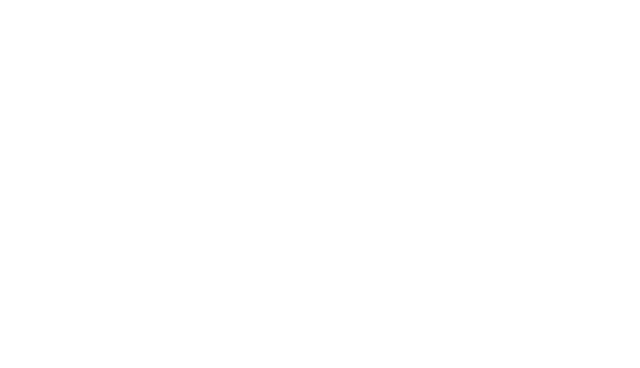
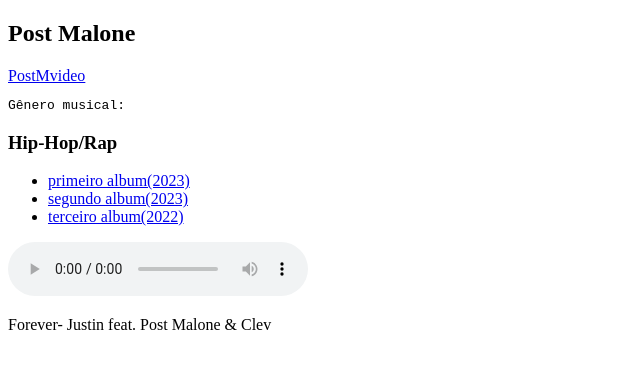
Before and after one commit to Ailton02/TarefaHtml, a plain HTML site: page index.html in a window 1280 px wide. Shown: the whole page, without its empty margins (0-640 px from the left). Drawn offline with Linux system fonts and the light colour scheme.

Commit message:
TarefaHtml

```diff
--- a/index.html
+++ b/index.html
@@ -1,11 +1,35 @@
 <!DOCTYPE html>
-<html lang="en">
+<html lang="PT-PT">
 <head>
     <meta charset="UTF-8">
     <meta name="viewport" content="width=device-width, initial-scale=1.0">
-    <title>AIlton</title>
+    <title>Post Malone</title>
 </head>
 <body>
+    <nav>
+        <h1 ><upercase>Post Malone</upercase></h1>
+        <a href="###" target="_top">PostMvideo</a>
+    </nav>
+    <section>
+        <pre>Gênero musical:</pre>
+        <h3>Hip-Hop/Rap</h3>
+    </section>
+    <section>
+        <ul type="A">
+            <li><a href="https://www.vagalume.com.br/post-malone/discografia/austin.html" target="_blank">primeiro album(2023)</a></li>
+            <li><a href="https://www.vagalume.com.br/post-malone/discografia/the-diamond-collection.html" target="_blank">segundo album(2023)</a></li>
+            <li><a href="https://www.vagalume.com.br/post-malone/discografia/twelve-carat-toothache.html" target="_blank">terceiro album(2022)</a></li>
+
+        </ul>
+
+    </section>
+    <section >
+        <audio controls autoplay>
+            <source src="07 Forever feat. Post Malone & Clev.mp3">
+        </audio>
+        <p>Forever- Justin feat. Post Malone & Clev</p>
+    </section>
+
 
 </body>
 </html>
```
Also changed, not shown: 2 other files.
